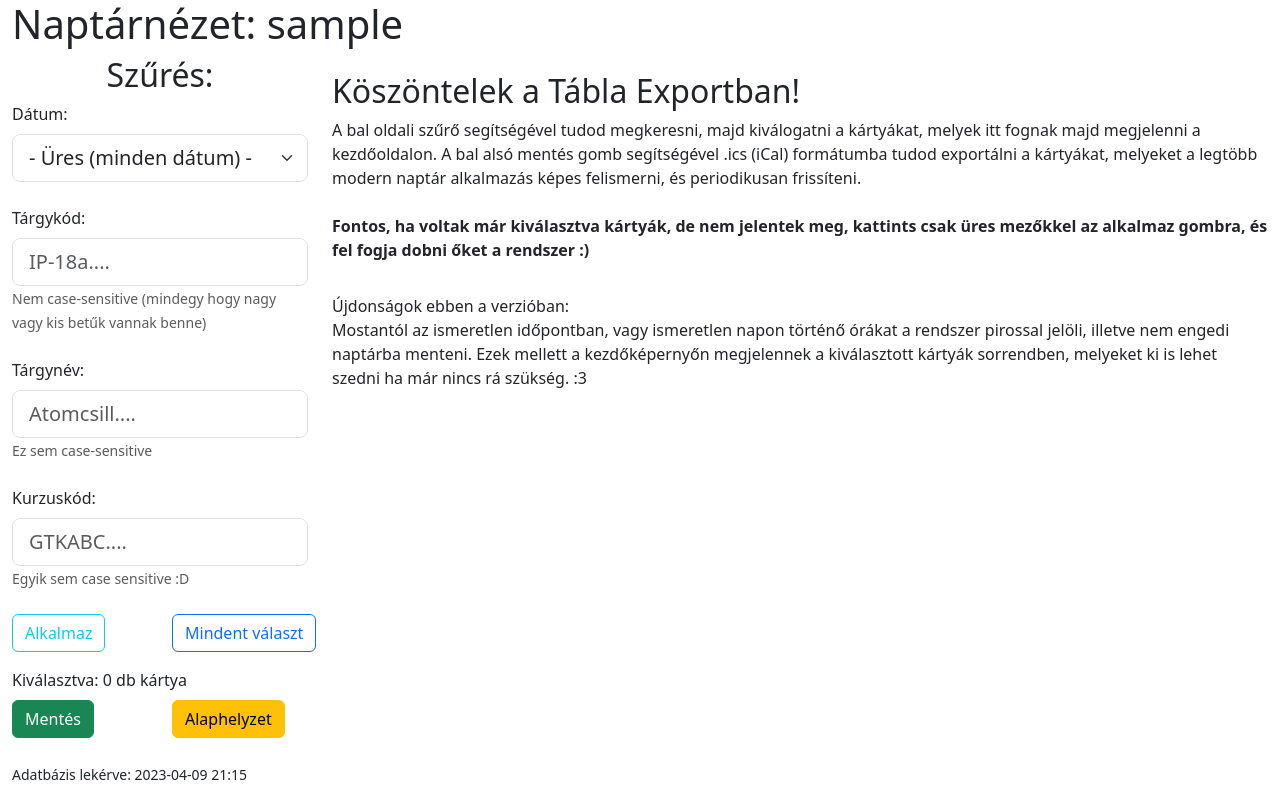
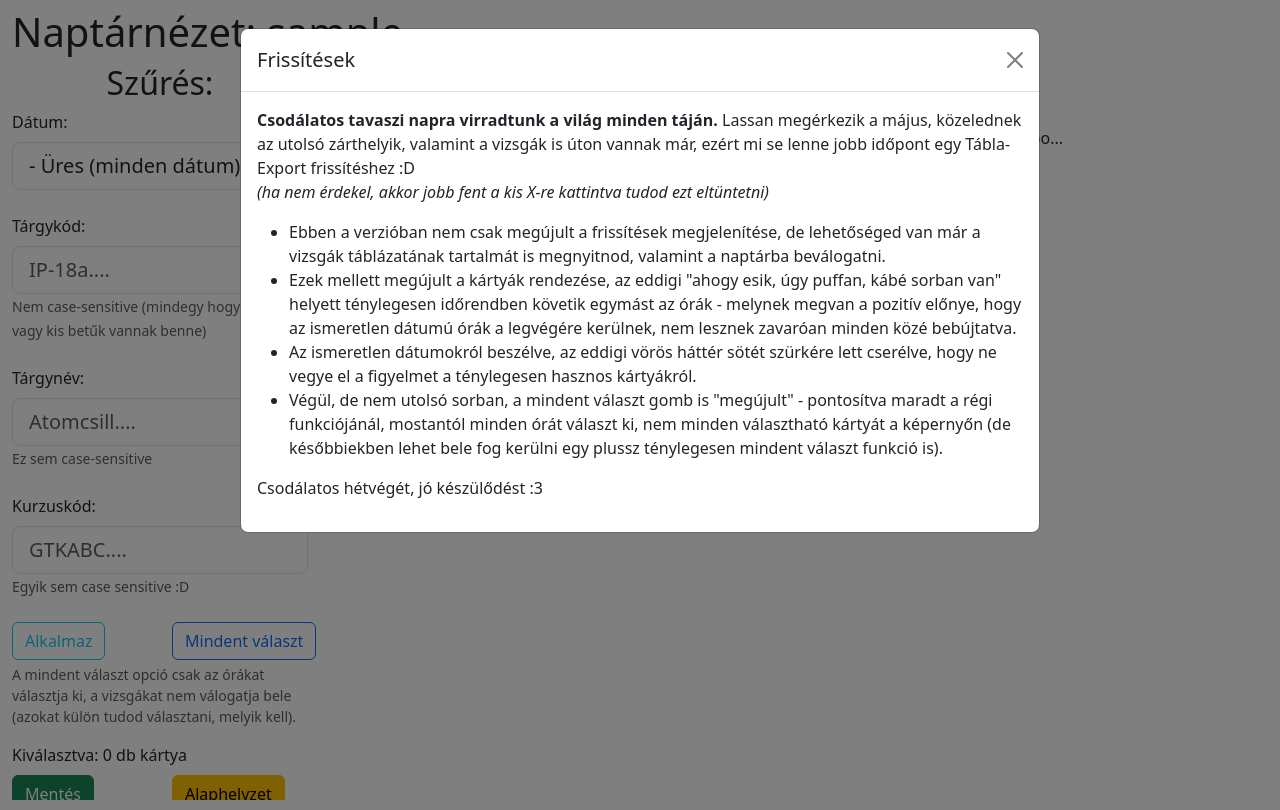
Before and after one commit to tothbo/tablaexportweb, a Flask app: page / in a window 1280 px wide. Run offline with Flask 3, Linux system fonts and the light colour scheme; the visitor is signed in with stand-in values (Sample User, id 1); parts of the project's set-up code (start-up, migrations or seed data) failed here and were passed over.

Commit message:
Első nagy release
Csomó változás az elözöhöz képest.

```diff
--- a/lastpull.txt
+++ b/lastpull.txt
@@ -1 +1 @@
-2023-04-08 12:52
+2023-04-20 08:35
--- a/main.py
+++ b/main.py
@@ -1,4 +1,4 @@
-from flask import Flask, render_template, session, request, redirect, url_for, send_file
+from flask import Flask, render_template, session, request, redirect, url_for, send_file, send_from_directory
 from icalendar import Calendar, Event, vCalAddress, vText
 from pathlib import Path
 from office365.runtime.auth.authentication_context import AuthenticationContext
@@ -28,6 +28,9 @@
         pass
     def addRow(self, s) -> None:
         self.data.append(s)
+    def debugPrinter(self) -> None:
+        for x in self.data:
+            print(x)
     def getLength(self) -> int:
         return len(self.data)
     def getDataById(self, id) -> list:
@@ -38,17 +41,19 @@
     def felsorolo(self) -> str:
         a = []
         for x in self.data:
-            if(x[0] == 'ismeretlen' or x[0] == '' or x[0] == ' ' or x[2] == 'ismeretlen' or x[2] == '' or x[2] == ' '):
+            if(x[0] == 'ismeretlen' or x[0] == '' or x[0] == ' ' or x[2] == 'ismeretlen' or x[2] == '' or x[2] == ' ' or 'Típus:' in x[6]):
                 continue
             a.append(str(x[-1]))
         return ";".join(a)
     def recalculate(self) -> None:
         WB = openpyxl.load_workbook("dl.xlsx", True)
+        WBvizs = openpyxl.load_workbook("dlvizs.xlsx", True)
         self.data = []
 
         try:
             # félév váltásnál ezt át kell írni!
             SH = WB["2023tavasz"]
+            SHvizs = WBvizs["ELTE_GTK_ZH_2023_tavasz"]
         except Exception as e:
             print("Exception occoured while trying to get the workbook. It's basicly the following: "+str(e))
             return
@@ -79,7 +84,41 @@
             self.data.append(interlist)
             i += 1
 
-        print("  last row hit at "+str(lst)+", with id "+str(lst[-1]))
+        print("  > last row hit at "+str(lst)+", with id "+str(lst[-1]))
+
+        for row in SHvizs.iter_rows(min_row=2, min_col=1, max_row=2500, max_col=12):
+            interlist = []
+            frow = True
+
+            if(row[3].value == "" or row[3].value == " "):
+                break
+            elif((row[3].value == "EmptyCell" or row[3].value is None) and (row[0].value == "EmptyCell" or row[0].value is None)):
+                break
+
+            countr = 0
+            trl = ''
+
+            for cell in row:
+                if(frow and type(cell.value) == datetime.datetime):
+                    interlist.append(cell.value.strftime('%Y-%m-%d'))
+                    frow = False
+                elif(frow):
+                    interlist.append("ismeretlen")
+                    frow = False
+                elif(type(cell.value) == None or cell.value == None):
+                    interlist.append("ismeretlen")
+                else:
+                    interlist.append(cell.value)
+
+            rebindls = [interlist[0],interlist[1],interlist[2],interlist[3],interlist[4],interlist[5],"Típus: "+interlist[7],interlist[6],i]
+            lst = rebindls
+            self.data.append(rebindls)
+            i += 1
+
+        #self.debugPrinter()
+        self.data = sorted(self.data, key=lambda x: (x[0], x[2]))
+
+        print("  > last row hit at "+str(lst)+", with id "+str(lst[-1]))
         print("Recalculated the workbook, now it has "+str(len(self.data))+" rows.")
 
 def calcMax(databs) -> KartyAdatok:
@@ -96,7 +135,10 @@
     for rid in filterRowId.split(";"):
         if(rid == '' or rid == ' '):
             continue
-        outdb.addRow(databs.data[int(rid)])
+        for x in databs.data:
+            if x[-1] == int(rid):
+                outdb.addRow(x)
+                break
     return outdb
 
 def calcFilter(databs, hasznosDatumok, filterDateId='null', filterTargykod='null', filterTargynev='null', filterKurz='null') -> KartyAdatok:
@@ -146,7 +188,7 @@
         f.close()
         datelast = datetime.datetime.now()
 
-    datext = datetime.datetime.now() - datetime.timedelta(days=1)
+    datext = datetime.datetime.now() - datetime.timedelta(hours=12)
 
     if(datelast >= datext):
         print("Shouldn't refresh table: it's not too old")
@@ -173,6 +215,16 @@
         file.download(local_file)
         ctx.execute_query()
     print(f" Excel refreshed: {file_path}")
+
+    file_url = "/sites/GTKstudents/Megosztott%20dokumentumok/Szamonkeresek/ELTE_GTK_Szamonkeres_idopontok_2023_tavasz.xlsx"
+    filename = "dlvizs.xlsx"
+
+    file_path = os.path.abspath(filename)
+    with open(file_path, "wb") as local_file:
+        file = ctx.web.get_file_by_server_relative_url(file_url)
+        file.download(local_file)
+        ctx.execute_query()
+    print(f" Excel refreshed: {file_path}")
     db.recalculate()
     return True
 
@@ -180,19 +232,42 @@
 
 def calcHasznosDatumok():
     WB = openpyxl.load_workbook("dl.xlsx", True)
+    WBvizs = openpyxl.load_workbook("dlvizs.xlsx", True)
     hasznosDatumok = []
     dates = []
     naps = []
 
     try:
         SH = WB["2023tavasz"]
+        SHvizs = WBvizs["ELTE_GTK_ZH_2023_tavasz"]
     except Exception as e:
         return ["2000-01-01"]
 
     for row in SH.iter_rows(min_row=3, min_col=1, max_row=2500, max_col=12):
         if(row[0].value == None or row[0].value == "" or row[0].value == " "):
             continue
-        run = 0
+        if row[0].value not in dates:
+            dates.append(row[0].value)
+            if(row[1].value == "Monday"):
+                naps.append("hétfő")
+            elif(row[1].value == "Tuesday"):
+                naps.append("kedd")
+            elif(row[1].value == "Wednesday"):
+                naps.append("szerda")
+            elif(row[1].value == "Thursday"):
+                naps.append("csütörtök")
+            elif(row[1].value == "Friday"):
+                naps.append("péntek")
+            elif(row[1].value == "Saturday"):
+                naps.append("szombat")
+            elif(row[1].value == "Sunday"):
+                naps.append("vasárnap")
+            else:
+                naps.append(row[1].value)
+
+    for row in SHvizs.iter_rows(min_row=2, min_col=1, max_row=2500, max_col=12):
+        if(row[0].value == None or row[0].value == "" or row[0].value == " "):
+            continue
         if row[0].value not in dates:
             dates.append(row[0].value)
             if(row[1].value == "Monday"):
@@ -235,7 +310,7 @@
         db.recalculate
         return redirect("/?sikeresen_frissitettem_a_tablat")
     db.recalculate
-    return redirect("/?nem_tudom_frissiteni_a_tablat_mert_nem_telt_el_24_ora")
+    return redirect("/?nem_tudom_frissiteni_a_tablat_mert_nem_telt_el_12_ora")
 
 @app.route('/savecal', methods = ['GET', 'POST'])
 def savecal(name="Naptár exportálása", usname="", feldolg=[]):
@@ -243,6 +318,12 @@
     if(request.method == "POST"):
         print("Írás megkezdése naptárba: "+request.form['usnamepost'])
         cal = Calendar()
+        dct = {
+            "desc":"Tábla Export JSON fájl",
+            "expversion":"0",
+            "for_user":request.form['usnamepost'],
+            "entries":[]
+        }
         cal.add('prodid', '-//Órarend//Exportalva ide: '+request.form['usnamepost']+'//')
         cal.add('version', '2.0')
         cal.add('x-wr-timezone', 'Europe/Budapest')
@@ -259,17 +340,35 @@
                 feldolg.append(["Hiba történt az elem feldolgozása közben: nem rendelkezik dátummal az adott kártya, így nem tudom naptárba tenni.", i])
             else:
                 sor = db.getDataById(int(i))
+                print("van sorunk")
+                print(sor)
                 try:
                     event = Event()
+                    dt = {
+                        "date":sor[0],
+                        "from":sor[2].split("-")[0],
+                        "to":sor[2].split("-")[1],
+                        "location":sor[7],
+                        "course_name":sor[3],
+                        "course_code":sor[5],
+                        "subj_code":sor[4],
+                        "groups":sor[6],
+                        "id":sor[-1]
+                    }
 
-                    event.add('summary', sor[3]+" > ["+sor[7]+"]")
-                    event.add('description', "Kód: "+sor[5]+" > "+sor[4]+"<br/>Csoport: "+sor[6]+"<br/>Oktató(k): "+sor[11]+"<br/><br/>(Sorszám táblázatban: "+str(sor[-1])+")")
+                    event.add('summary', "🎓 "+sor[3]+" > ["+sor[7]+"]")
+                    if "Típus:" in sor[6]:
+                        event.add('description', "Kód: "+sor[5]+" > "+sor[4]+"<br/>"+sor[7]+"<br/>Kalappal :3<br/><br/>(Sorszám táblázatban: "+str(sor[-1])+")")
+                    else:
+                        event.add('description', "Kód: "+sor[5]+" > "+sor[4]+"<br/>Csoport: "+sor[6]+"<br/>Oktató(k): "+sor[11]+"<br/><br/>(Sorszám táblázatban: "+str(sor[-1])+")")
                     event.add('dtstart', datetime.datetime.strptime(sor[0]+" "+sor[2].split("-")[0], '%Y-%m-%d %H:%M'))
                     event.add('dtend', datetime.datetime.strptime(sor[0]+" "+sor[2].split("-")[1], '%Y-%m-%d %H:%M'))
                     event.add('priority', 5)
                     event['uid'] = '2023tavasz/ID'+str(sor[-1])
                     event['location'] = vText(sor[7])
                     cal.add_component(event)
+
+                    dct["entries"].append(dt)
                 except Exception as e:
                     feldolg.append(["Hiba történt az elem feldolgozása közben: "+str(e), i])
                     print("  > naptárhiba: "+str(e))
@@ -284,6 +383,11 @@
         f = open(os.path.join(directory, request.form['usnamepost']+'.ics'), 'wb')
         f.write(cal.to_ical())
         f.close()
+
+        jsonobj = json.dumps(dct, indent=4, ensure_ascii=False).encode('utf-8')
+
+        with open("./tarolo/"+request.form['usnamepost']+".json", "wb") as outfile:
+            outfile.write(jsonobj)
 
         print("Export done, everything went right!")
         return render_template('savecal.html', name=name, usname=request.form['usnamepost'], feldolg=feldolg, feldolghossz=len(feldolg))
@@ -319,7 +423,7 @@
                     print("Tried to get the validk, but it threw an Exception: "+str(e))
                     raise SystemExit
                 try:
-                    selectdb = calcFilterID(db,interHasznDatumok, validk)
+                    selectdb = calcFilterID(db, interHasznDatumok, validk)
                 except Exception as e:
                     print("Error in selectdb, e:"+str(e))
                 return render_template(
@@ -396,32 +500,31 @@
     )
 
 ## fájlok
-
-@app.route('/cals/alma.ics', methods = ['GET', 'POST'])
-def calsalma():
+@app.route('/cals/<path:path>')
+def serve_cals(path):
     try:
-        return send_file(os.getcwd()+'/cals/alma.ics')
+        return send_from_directory(os.getcwd()+'/cals', path)
     except Exception as e:
         return str(e)
 
-@app.route('/cals/naptr1bPdl.ics', methods = ['GET', 'POST'])
-def calsnaptr1bPdl():
+@app.route('/tarolo/<path:path>')
+def serve_tarolo(path):
     try:
-        return send_file(os.getcwd()+'/cals/naptr1bPdl.ics')
+        return send_from_directory(os.getcwd()+'/tarolo', path)
     except Exception as e:
         return str(e)
 
-@app.route('/static/cardPicker.js', methods = ['GET', 'POST'])
-def staticcardpicker():
+@app.route('/static/<path:path>')
+def serve_static(path):
     try:
-        return send_file(os.getcwd()+'/static/cardPicker.js')
+        return send_from_directory(os.getcwd()+'/static', path)
     except Exception as e:
         return str(e)
 
-@app.route('/static/grid.svg', methods=['GET', 'POST'])
-def staticgrid():
+@app.route('/favicon.ico', methods = ['GET', 'POST'])
+def favicon():
     try:
-        return send_file(os.getcwd()+'/static/grid.svg')
+        return send_file(os.getcwd()+'/static/favicon.ico')
     except Exception as e:
         return str(e)
 
@@ -432,6 +535,13 @@
     except Exception as e:
         return str(e)
 
+@app.errorhandler(404)
+def err404(e):
+    try:
+        return render_template('404.html')
+    except Exception as excp:
+        return str(excp)
+
 # ez indítja az actual servinget
 if __name__ == "__main__":
     app.run(host='0.0.0.0')
--- a/static/cardPicker.js
+++ b/static/cardPicker.js
@@ -3,7 +3,6 @@
 }
 
 async function selectAll(){
-    debugger;
     let idstr = document.getElementById('elerheto').value;
     if(idstr == 'null'){
         document.getElementById('alertBox').innerText = 'Nincsenek kártyák, amiket ki lehetett volna választani, vagy nem szűrtél rá semmire.';
@@ -49,6 +48,14 @@
 }
 
 document.addEventListener('DOMContentLoaded', function() {
+    debugger;
+    if(localStorage.getItem('newsID') == null || localStorage.getItem('newsID') != "0"){
+        localStorage.setItem('newsID', '0')
+        const myModal = new bootstrap.Modal('#newsModal', {
+            show: true
+        })
+        myModal.show()
+    }
     redoSelections();
  }, false);
 
--- a/templates/index.html
+++ b/templates/index.html
@@ -5,7 +5,6 @@
         <meta name="viewport" content="width=device-width, initial-scale=1" />
         <title>{{ name }} > Tábla Export</title>
         <link href="https://cdn.jsdelivr.net/npm/bootstrap@5.3.0-alpha1/dist/css/bootstrap.min.css" rel="stylesheet" integrity="sha384-GLhlTQ8iRABdZLl6O3oVMWSktQOp6b7In1Zl3/Jr59b6EGGoI1aFkw7cmDA6j6gD" crossorigin="anonymous">
-        <script type="text/javascript" src="/static/cardPicker.js"></script>
         <style>
             @keyframes slideInFromBottom {
                 0% {
@@ -21,7 +20,7 @@
         </style>
     </head>
     <body>
-        <main class="container-fluid" id="main">
+        <main class="container-fluid" id="main" style="margin-top:0.5rem;">
             <div class="row">
                 {% if usname == "" %}
                     <h1 class="text-center" style="size:1rem;">Üdv, ismeretlen vándor!</h1>
@@ -71,8 +70,9 @@
                                     <input type="submit" class="btn btn-outline-info" value="Alkalmaz" />
                                 </div>
                                 <div class="col-6">
-                                    <input type="reset" class="btn btn-outline-primary" onclick="selectAll()" value="Mindent választ"></input>
+                                    <input id="selall" type="reset" class="btn btn-outline-primary" onclick="selectAll()" value="Mindent választ"></input>
                                 </div>
+                                <small id="selall" class="form-text text-muted">A mindent választ opció csak az órákat választja ki, a vizsgákat nem válogatja bele (azokat külön tudod választani, melyik kell).</small>
                             </div>
                         </form>
                         <form method="POST" action="/savecal" style="margin-top:1rem;">
@@ -100,17 +100,16 @@
                         <div class="row {% if kartyahossz > 0 %} row-cols-2 row-cols-md-4 g-4 {% endif %} ">
                             {% if startpg == True %}
                                 {% if kartyahossz == 0 %}
-                                    <h2>Köszöntelek a Tábla Exportban!</h2><p>A bal oldali szűrő segítségével tudod megkeresni, majd kiválogatni a kártyákat, melyek itt fognak majd megjelenni a kezdőoldalon. A bal alsó mentés gomb segítségével .ics (iCal) formátumba tudod exportálni a kártyákat, melyeket a legtöbb modern naptár alkalmazás képes felismerni, és periodikusan frissíteni.<br/><br/><strong>Fontos, ha voltak már kiválasztva kártyák, de nem jelentek meg, kattints csak üres mezőkkel az alkalmaz gombra, és fel fogja dobni őket a rendszer :)</strong></p>
-                                    <p style="margin-top:1rem;">Újdonságok ebben a verzióban:<br/>Mostantól az ismeretlen időpontban, vagy ismeretlen napon történő órákat a rendszer pirossal jelöli, illetve nem engedi naptárba menteni. Ezek mellett a kezdőképernyőn megjelennek a kiválasztott kártyák sorrendben, melyeket ki is lehet szedni ha már nincs rá szükség. :3</p>
+                                    <h2>csend és rend...</h2><p>senki nincs se közel se távol - vagy mégis? ha a semmire rászűrsz, kinyílik a titkok kamrája. booo...</p>
                                 {% else %}
                                     {% for sor in kartyadatok %}
                                         <div class="col">
-                                            <div class="card {% if sor[0] == 'ismeretlen' or sor[2] == 'ismeretlen' %} text-bg-danger {% endif %}" id="card{{ sor[-1] }}">
+                                            <div class="card {% if sor[0] == 'ismeretlen' or sor[2] == 'ismeretlen' %} text-bg-secondary {% endif %}" id="card{{ sor[-1] }}">
                                                 <div class="card-header text-left">
-                                                    {{ sor[0] }} - {{ sor[2] }} <br/> [{{ sor[7] }}]
+                                                    {% if 'Típus:' in sor[6] %} 🎓 {% endif %}<strong>{{ sor[0] }} - {{ sor[2] }}</strong> <br/> [{{ sor[7] }}]
                                                 </div>
                                                 <div class="card-body">
-                                                    <p class="card-text">{{ sor[3] }}<br/>{{ sor[4] }}<br/>{{ sor[5] }}<br/>{{ sor[6] }}</p>
+                                                    <p class="card-text"><strong>{{ sor[3] }}</strong><br/>{{ sor[4] }}<br/>{{ sor[5] }}<br/>{{ sor[6] }}</p>
                                                     {% if sor[0] != 'ismeretlen' and sor[2] != 'ismeretlen' %}
                                                     <button onclick="pickThis('{{ sor[-1] }}', false)" id="picker{{ sor[-1] }}" class="btn btn-outline-primary">Választ</button>
                                                     {% else %}
@@ -124,12 +123,12 @@
                             {% elif kartyahossz != 0 %}
                                 {% for sor in kartyadatok %}
                                     <div class="col">
-                                        <div class="card {% if sor[0] == 'ismeretlen' or sor[2] == 'ismeretlen' %} text-bg-danger {% endif %}" id="card{{ sor[-1] }}">
+                                        <div class="card {% if sor[0] == 'ismeretlen' or sor[2] == 'ismeretlen' %} text-bg-secondary {% endif %}" id="card{{ sor[-1] }}">
                                             <div class="card-header text-left">
-                                                {{ sor[0] }} - {{ sor[2] }} <br/> [{{ sor[7] }}]
+                                                {% if 'Típus:' in sor[6] %} 🎓 {% endif %} <strong>{{ sor[0] }} - {{ sor[2] }}</strong> <br/> [{{ sor[7] }}]
                                             </div>
                                             <div class="card-body">
-                                                <p class="card-text">{{ sor[3] }}<br/>{{ sor[4] }}<br/>{{ sor[5] }}<br/>{{ sor[6] }}</p>
+                                                <p class="card-text"><strong>{{ sor[3] }}</strong><br/>{{ sor[4] }}<br/>{{ sor[5] }}<br/>{{ sor[6] }}</p>
                                                 {% if sor[0] != 'ismeretlen' and sor[2] != 'ismeretlen' %}
                                                 <button onclick="pickThis('{{ sor[-1] }}', false)" id="picker{{ sor[-1] }}" class="btn btn-outline-primary">Választ</button>
                                                 {% else %}
@@ -151,6 +150,35 @@
             </div>
         </main>
         <br/>
+        {% if usname != "" %}
+            <div class="modal fade" id="newsModal" tabindex="-1" aria-labelledby="newsModalLabel" aria-hidden="true">
+                <div class="modal-dialog modal-lg">
+                    <div class="modal-content">
+                        <div class="modal-header">
+                            <h1 class="modal-title fs-5" id="newsModalLabel">Frissítések</h1>
+                            <button type="button" class="btn-close" data-bs-dismiss="modal" aria-label="Close"></button>
+                        </div>
+                        <div class="modal-body">
+                            <p><strong>Csodálatos tavaszi napra virradtunk a világ minden táján.</strong> Lassan megérkezik a május, közelednek az utolsó zárthelyik, valamint a vizsgák is úton vannak már, ezért mi se lenne jobb időpont egy Tábla-Export frissítéshez :D<br/><i>(ha nem érdekel, akkor jobb fent a kis X-re kattintva tudod ezt eltüntetni)</i><br/>
+                                <ul>
+                                    <li>
+                                        Ebben a verzióban nem csak megújult a frissítések megjelenítése, de lehetőséged van már a vizsgák táblázatának tartalmát is megnyitnod, valamint a naptárba beválogatni.
+                                    </li><li>
+                                        Ezek mellett megújult a kártyák rendezése, az eddigi "ahogy esik, úgy puffan, kábé sorban van" helyett ténylegesen időrendben követik egymást az órák - melynek megvan a pozitív előnye, hogy az ismeretlen dátumú órák a legvégére kerülnek, nem lesznek zavaróan minden közé bebújtatva.
+                                    </li><li>
+                                        Az ismeretlen dátumokról beszélve, az eddigi vörös háttér sötét szürkére lett cserélve, hogy ne vegye el a figyelmet a ténylegesen hasznos kártyákról.
+                                    </li><li>
+                                        Végül, de nem utolsó sorban, a mindent választ gomb is "megújult" - pontosítva maradt a régi funkciójánál, mostantól minden órát választ ki, nem minden választható kártyát a képernyőn (de későbbiekben lehet bele fog kerülni egy plussz ténylegesen mindent választ funkció is).
+                                    </li>
+                                </ul>
+                                Csodálatos hétvégét, jó készülődést :3
+                            </p>
+                        </div>
+                    </div>
+                </div>
+            </div>
+        <script type="text/javascript" src="/static/cardPicker.js"></script>
+        {% endif %}
         <script src="https://cdn.jsdelivr.net/npm/bootstrap@5.3.0-alpha1/dist/js/bootstrap.bundle.min.js" integrity="sha384-w76AqPfDkMBDXo30jS1Sgez6pr3x5MlQ1ZAGC+nuZB+EYdgRZgiwxhTBTkF7CXvN" crossorigin="anonymous"></script>
     </body>
 </html>
--- a/templates/savecal.html
+++ b/templates/savecal.html
@@ -8,9 +8,11 @@
         <main class="container-fluid" id="main">
             <div class="row">
                 <h1 class="text-center" style="size:1rem;">Naptárnézet: {{ usname }}</h1>
-                <div class="col text-center">
+                <di class="col text-center">
                     <p>Exportálás megtörtént, a naptár elérhető lesz az alábbi linken (ezt kell a Google Naptárban, vagy egyéb alkalmazásban megadnod):<br/></p>
-                    <p><a href="https://tablaexport.csordanyom.hu/cals/{{ usname }}.ics">https://tablaexport.csordanyom.hu/cals/{{ usname }}.ics</a></p>
+                    <p><a href="https://tablaexport.csordanyom.hu/cals/{{ usname }}.ics">https://tablaexport.csordanyom.hu/cals/{{ usname }}.ics</a></p><br/>
+                    <p>Amennyiben szeretnéd, megtekintheted/lementheted az exportálás során készült json fájlt, ebben benne van minden kiválasztott tárgy minden adata. Jelenleg csak debug miatt van itt, későbbiekben a tárgyváltozások értesítésénél lesz használva, valamint ebből lesznek a tárgyak visszatöltve:</p>
+                    <p><a href="https://tablaexport.csordanyom.hu/tarolo/{{ usname }}.json">https://tablaexport.csordanyom.hu/tarolo/{{ usname }}.json</a></p>
                     {% if feldolghossz != 0 %}
                         <p>Sajnos a feldolgozásba hibák is jutottak, ezeket a sorokat nem tudtam a naptárba tenni:</p>
                         <div class="accordion" id="hibaLista">
```
Also changed, not shown: templates/404.html (added, +17 -0 lines), static/favicon.ico (added), 1 other file.
